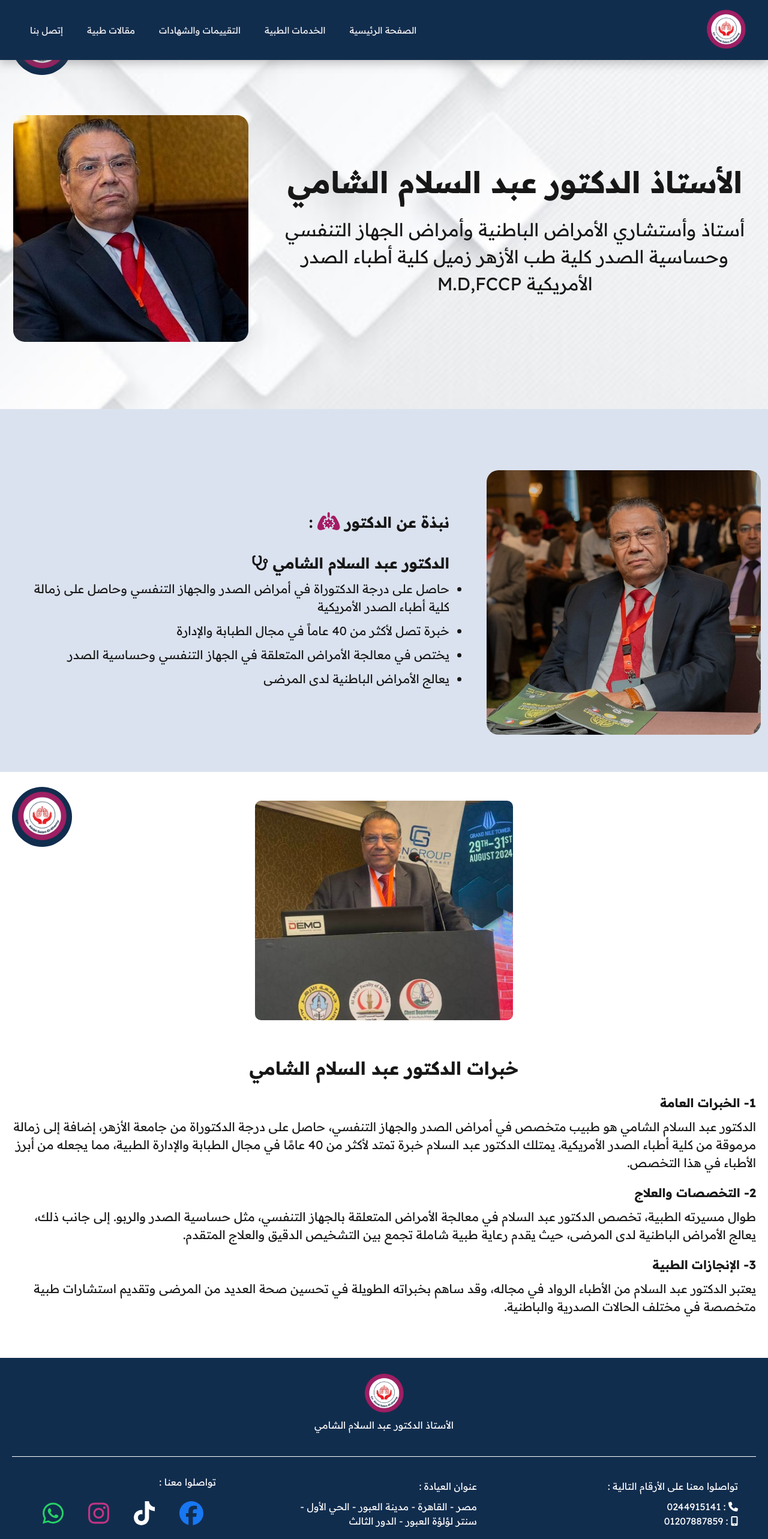
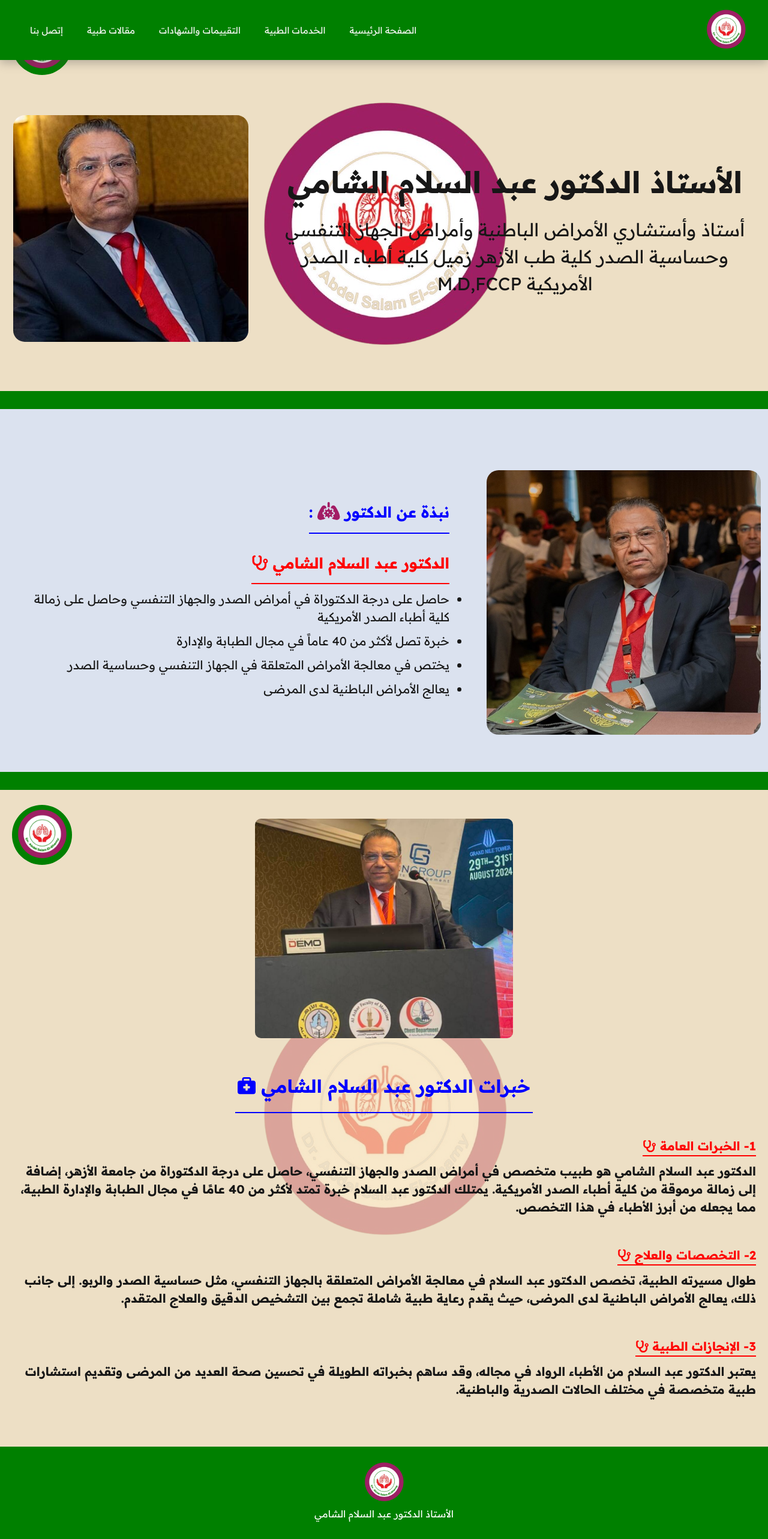
Before and after one commit to ahmaddb123/Clinic-project, a Next.js app: page / in a window 1280 px wide. Shown: the top 2566 px of the page at 60% size. Built offline with nearby package versions, Linux system fonts and the light colour scheme.

Commit message:
Edit from Doctor

```diff
--- a/src/app/Components/AboutUs/about.css
+++ b/src/app/Components/AboutUs/about.css
@@ -2,6 +2,7 @@
   background-color: #dbe2ef;
   padding: 50px 0;
   margin-top: 40px;
+  border-bottom: 30px solid green ;
 }
 .container-image {
   padding: 10px;
@@ -25,6 +26,10 @@
   font-size: 25px;
   font-weight: bold;
   margin-bottom: 30px;
+  color: var( --color-title );
+  border-bottom: 2px solid var( --color-title );
+  padding-bottom: 15px;
+  width: fit-content;
 }
 .container-about h1 svg {
   color: #a31c65;
@@ -34,6 +39,10 @@
   font-size: 25px;
   font-weight: bold;
   margin-bottom: 10px;
+  color: var(--color-title-tow);
+  border-bottom: 2px solid var(--color-title-tow);
+  padding-bottom: 15px;
+  width: fit-content;
 }
 .container-about ul {
   list-style-type: disc;
--- a/src/app/Components/Experiences/Experiences.css
+++ b/src/app/Components/Experiences/Experiences.css
@@ -1,8 +1,21 @@
 .Experiences {
-    background-color: white;
+  background-image: url("/logo.png");
+  background-repeat: no-repeat;
+  background-position: center;
   padding: 30px 0;
   position: relative;
   overflow: hidden;
+  z-index: 1;
+}
+.Experiences:before {
+  content: "";
+  position: absolute;
+  width: 100%;
+  height: 100%;
+  background-color: rgba(245, 222, 179, 0.694);
+  top: 0;
+  z-index: -1;
+
 }
 .container-img-experiences {
   margin: 0 10px;
@@ -26,14 +39,20 @@
 }
 .Experiences .container ul {
   padding: 20px;
+  display: flex;
+  justify-content: center;
+  flex-direction: column;
+  align-items: center;
 }
 .Experiences .container ul h1 {
-    width: 100%;
+  width: 40%;
   text-align: center;
   font-weight: bold;
   font-size: 30px;
   margin: 20px 0;
-
+  color: var( --color-title );
+  border-bottom: 2px solid var( --color-title );
+  padding-bottom: 20px;
 }
 .Experiences .container ul li {
   margin: 20px 0;
@@ -41,9 +60,18 @@
 .Experiences .container ul li h2 {
   font-weight: bold;
   font-size: 20px;
+  color: var(--color-title-tow);
   margin-bottom: 10px;
+  border-bottom: 2px solid var(--color-title-tow);
+  width: fit-content;
 }
 .Experiences .container ul li p {
   font-size: 20px;
   margin-bottom: 10px;
+  font-weight: bold;
 }
+@media (max-width: 770px) {
+    .Experiences .container ul h1 {
+        width: 100%;
+    }
+}
--- a/src/app/Components/Experiences/page.tsx
+++ b/src/app/Components/Experiences/page.tsx
@@ -3,6 +3,8 @@ import "./Experiences.css"
 import Image from 'next/image'
 import { doctorExperiences } from '@/app/data'
 import Icontow from '../icon-2/Icontow'
+import { faBriefcaseMedical, faStethoscope } from '@fortawesome/free-solid-svg-icons'
+import { FontAwesomeIcon } from '@fortawesome/react-fontawesome'
 
 function Experiences() {
   return (
@@ -14,10 +16,10 @@ function Experiences() {
         </div>
         <div className='Experiences-info'>
           <ul>
-          <h1>خبرات الدكتور عبد السلام الشامي</h1 >
+          <h1>خبرات الدكتور عبد السلام الشامي <FontAwesomeIcon icon={faBriefcaseMedical} /></h1 >
             {doctorExperiences.map(data => (
               <li key={data.id}>
-                <h2>{data.id}- {data.title}</h2>
+                <h2>{data.id}- {data.title} <FontAwesomeIcon icon={faStethoscope} /></h2>
                 <p>{data.description}</p>
               </li>
             ))}
--- a/src/app/Contact-us/Contactus.css
+++ b/src/app/Contact-us/Contactus.css
@@ -57,7 +57,7 @@
   transition: 0.5s;
 }
 .container-text-contact .card-contact:hover {
-  background-color: #3F72AF;
+  background-color:rgb(3, 91, 3);
   box-shadow: rgba(0, 0, 0, 0.4) 0px 2px 4px, rgba(0, 0, 0, 0.3) 0px 7px 13px -3px, rgba(0, 0, 0, 0.2) 0px -3px 0px inset;
 }
 .container-text-contact .card-contact h1 {
@@ -107,7 +107,7 @@
 }
 .address a {
   text-decoration: underline;
-  color: #528ed8;
+  color: var(--color-title-tow);
   margin-top: 5px;
 }
 @media (max-width: 780px) {
--- a/src/app/globals.css
+++ b/src/app/globals.css
@@ -1,4 +1,4 @@
-@import url('https://fonts.googleapis.com/css2?family=Readex+Pro:wght@160..700&display=swap');
+@import url("https://fonts.googleapis.com/css2?family=Readex+Pro:wght@160..700&display=swap");
 @tailwind base;
 @tailwind components;
 @tailwind utilities;
@@ -6,12 +6,12 @@
 :root {
   --background: #ffffff;
   --foreground: #171717;
-  --text-color : #112D4E;
-  --color-one :#F9F7F7;
-  --color-tow :#DBE2EF;
-  --Decorations :#3F72AF;
+  --text-color: green;
+  --color-title: blue;
+  --color-title-tow: red;
+  --color-one: #f9f7f7;
+  --color-tow: #dbe2ef;
 }
-
 
 body {
   color: var(--foreground);
--- a/src/app/page.css
+++ b/src/app/page.css
@@ -1,9 +1,20 @@
 .home {
-  background-image: url("/background.jpg");
-  background-size: cover;
+  background-image: url("/logo.png");
+  background-repeat: no-repeat;
   background-position: center;
   padding: 100px 0;
   height: fit-content;
+  position: relative;
+}
+.home::before {
+  content: "";
+  position: absolute;
+  width: 100%;
+  height: 100%;
+  background-color: rgba(245, 222, 179, 0.694);
+  top: 0;
+  z-index: -1;
+  border-bottom: 30px solid green ;
 }
 .home .container {
   display: flex;
@@ -31,6 +42,7 @@ border-color: var(--color-text);
     text-align: center;
     margin: 0 20px;
     width: 80%;
+    color: var();
 }
 .container-info h1 {
   font-size: 50px;
```
Also changed, not shown: src/app/Article/article.css (+13 -4 lines), src/app/Medical-services/Medical-services.css (+21 -9 lines), src/app/Testimonials/Testimonials.css (+8 -1 lines). Lines whose indentation alone changed are shown as unchanged.
